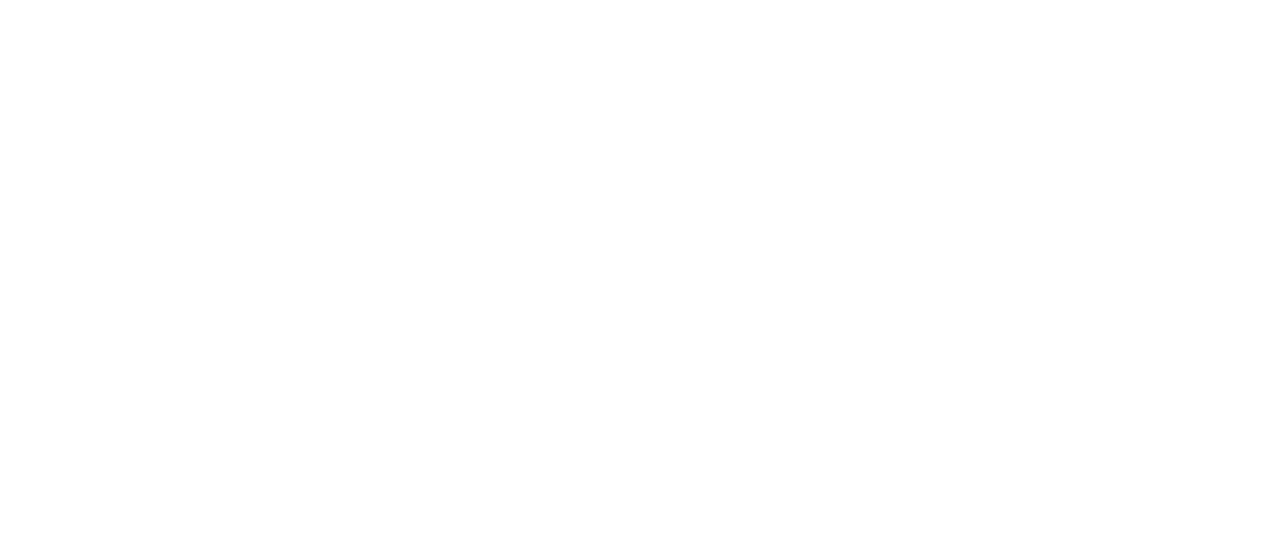
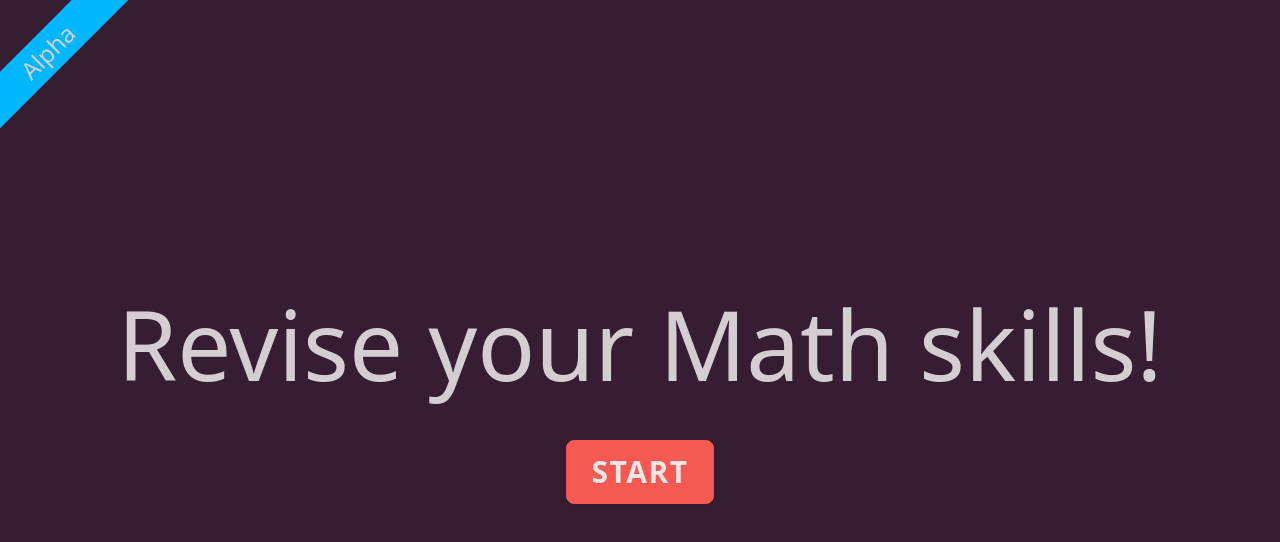
Before and after one commit to Alinaswe3/math-tutor, a SvelteKit app: page / in a window 1280 px wide. Shown: the top 542 px of the page. Built offline with nearby package versions, Linux system fonts and the light colour scheme.

Commit message:
Made the home page and altered the style configurations

```diff
--- a/src/app.postcss
+++ b/src/app.postcss
@@ -2,3 +2,10 @@
 @tailwind base;
 @tailwind components;
 @tailwind utilities;
+
+@layer base {
+
+body {
+color: "#f1e8e6";
+}
+}
--- a/src/routes/+layout.svelte
+++ b/src/routes/+layout.svelte
@@ -1 +1,9 @@
-<script>import "../app.postcss";</script><slot></slot>
+<script>
+    import "../app.postcss";
+</script>
+
+<div class="top-[2rem] -left-[5rem] bg-info p-1 w-[16rem] text-center absolute text-2xl -rotate-45">
+    Alpha
+</div>
+
+<slot></slot>
--- a/src/routes/+page.svelte
+++ b/src/routes/+page.svelte
@@ -0,0 +1,4 @@
+<main class="w-full min-h-fit h-screen flex justify-center items-center flex-col gap-12">
+    <h1 class="text-8xl">Revise your Math skills!</h1>
+    <a href="menu" class="btn btn-neutral btn-lg uppercase tracking-wider font-bold text-primary text-3xl">start</a>
+</main>
--- a/tailwind.config.cjs
+++ b/tailwind.config.cjs
@@ -19,15 +19,15 @@
 					secondary: "#edd2cb",
 					neutral: "#f55951",
 					accent: "#543c52",
-					base: "#361d32"
+					"base-100": "#361d32"
 				}
 			}
 		], // false: only light + dark | true: all themes | array: specific themes like this ["light", "dark", "cupcake"]
 		darkTheme: "dark", // name of one of the included themes for dark mode
 		base: true, // applies background color and foreground color for root element by default
-		styled: false, // include daisyUI colors and design decisions for all components
+		styled: true, // include daisyUI colors and design decisions for all components
 		utils: true, // adds responsive and modifier utility classes
-		prefix: "dui", // prefix for daisyUI classnames (components, modifiers and responsive class names. Not colors)
+		prefix: "", // prefix for daisyUI classnames (components, modifiers and responsive class names. Not colors)
 		logs: true, // Shows info about daisyUI version and used config in the console when building your CSS
 		themeRoot: ":root", // The element that receives theme color CSS variables
 	},
```
